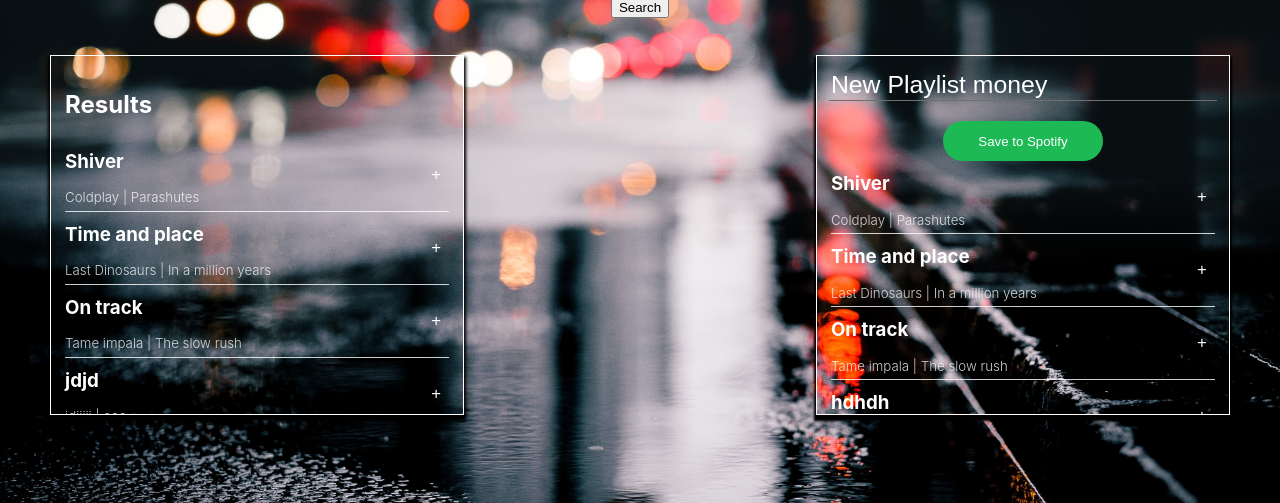
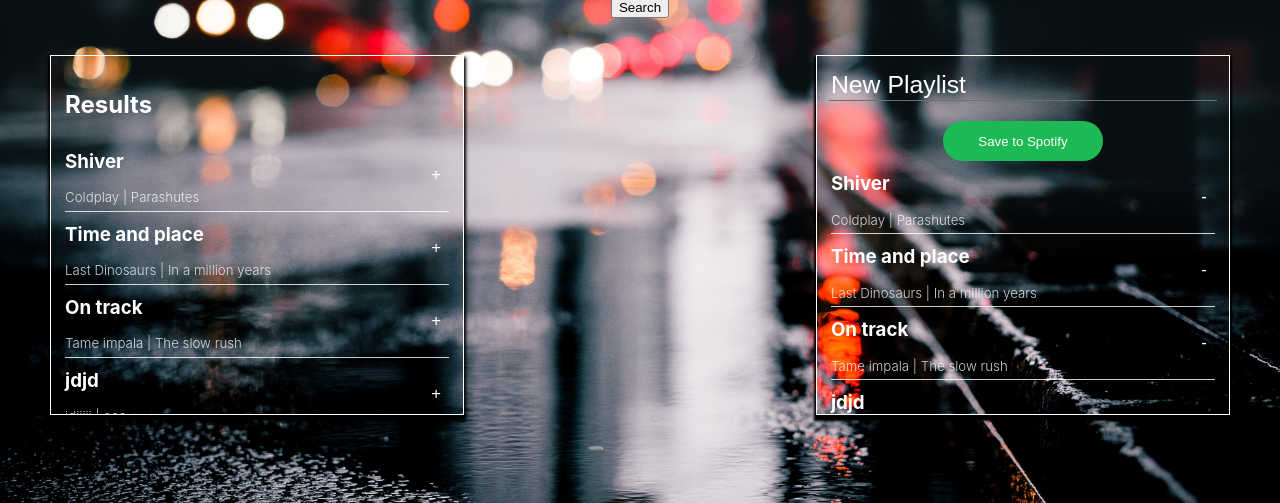
Before and after one commit to leandrocitygear/playlife, a React (Create React App) app: page / in a window 1280 px wide. Shown: the part 207-710 px from the top of the page. Built offline with nearby package versions, Linux system fonts and the light colour scheme.

Commit message:
added savePlaylist name and saving playlist to acount funtions

```diff
--- a/src/Components/App/App.js
+++ b/src/Components/App/App.js
@@ -14,58 +14,84 @@ const [searchResults, setSearchResults] = useState([
     name: 'Shiver',
     artist: 'Coldplay',
     album: 'Parashutes',
+    uri: 'spotify:track:1',
   },
   {
     id: '2',
     name: 'Time and place',
     artist: 'Last Dinosaurs',
     album: 'In a million years',
+    uri: 'spotify:track:2',
   },
   {
     id: '3',
     name: 'On track',
     artist: 'Tame impala',
     album: 'The slow rush',
+    uri: 'spotify:track:3',
   },
   {
     id: '4',
     name: 'jdjd',
     artist: 'jdjjjjj',
     album: 'eee',
+    uri: 'spotify:track:4',
   },
 ]);
-const [playlistName, setPlaylistName] = useState('New Playlist money');
+const [playlistName, setPlaylistName] = useState('New Playlist');
 const [playlistTracks, setPlaylistTracks] = useState([
   {
     id: '1',
     name: 'Shiver',
     artist: 'Coldplay',
     album: 'Parashutes',
+    uri: 'spotify:track:1',
   },
   {
     id: '2',
     name: 'Time and place',
     artist: 'Last Dinosaurs',
     album: 'In a million years',
+    uri: 'spotify:track:2',
   },
   {
     id: '3',
     name: 'On track',
     artist: 'Tame impala',
     album: 'The slow rush',
+    uri: 'spotify:track:3',
   },
   {
     id: '4',
-    name: 'hdhdh',
-    artist: 'fdfdf',
-    album: 'fdfd',
-  }
+    name: 'jdjd',
+    artist: 'jdjjjjj',
+    album: 'eee',
+    uri: 'spotify:track:4',
+  },
 ]);
 
 const addTracksToPlaylist = (track) => {
-  if (playlistTracks.some((savedTracks) => savedTracks.id === track.id)) {
-setPlaylistTracks([...playlistTracks, track])
-  }
+  if (playlistTracks.some((savedTracks) => savedTracks.id === track.id))
+  return
+
+setPlaylistTracks((prevTracks) => [...prevTracks, track])
+};
+
+const removeTracksFromPlaylist = (track) => {
+  setPlaylistTracks((prevTracks) => prevTracks.filter((currentTracks) => currentTracks.id !== track.id));
+};
+
+const updatedPlaylistName = (name) => {
+  setPlaylistName(name);
+};
+
+const savePlaylist = () => {
+  const trackUris = playlistTracks.map((track) => track.uri);
+  savePlaylist(playlistName, trackUris).then(() => {
+    setPlaylistName('New Playlist');
+    setPlaylistTracks([]);
+  })
+
 }
 
   return (
@@ -78,8 +104,10 @@ setPlaylistTracks([...playlistTracks, track])
         playlistName={playlistName}
         setPlaylistName={setPlaylistName}
         playlistTracks={playlistTracks}
+        onRemove={removeTracksFromPlaylist}
+        onNameChange={updatedPlaylistName}
+        onSave={savePlaylist}
         />
-
 
       </div>
     </div>
--- a/src/Components/Playlist/Playlist.js
+++ b/src/Components/Playlist/Playlist.js
@@ -5,14 +5,20 @@ import './Playlist.css';
 import Tracklist from "../Tracklist/Tracklist";
 
 const Playlist = (props) => {
-    const { playlistName, setPlaylistName, playlistTracks } = props;
+    const { playlistName, setPlaylistName, playlistTracks, onNameChange, onSave } = props;
+
+    const handleNameChange = (event) => {
+        onNameChange(event.target.value)
+    };
 
     return (
         <div className='Playlist'>
-            <input type="text" value={playlistName} onChange={(e) => setPlaylistName(e.target.value)}/>
-            <button className='Playlist-save'>Save to Spotify</button>
+            <input type="text" value={playlistName} onChange={handleNameChange}/>
+            <button className='Playlist-save' onClick={onSave}>Save to Spotify</button>
             <Tracklist
-            tracks={props.playlistTracks}
+            tracks={playlistTracks}
+            isRemoval={true}
+            onRemove={props.onRemove}
             />
         </div>
     );
--- a/src/Components/Track/Track.js
+++ b/src/Components/Track/Track.js
@@ -2,11 +2,31 @@ import React from "react";
 import './Track.css';
 
 const Track = (props) => {
-    const { track, onAdd } = props;
+    const { track, onAdd, onRemove, isRemoval } = props;
 
     const handleAddClick = () => {
         onAdd(track);
     };
+
+    const handleRemoveClick = () => {
+        onRemove(track);
+    };
+
+    const renderAction = () => {
+        if (isRemoval) {
+          return (
+            <button className="Track-action" onClick={handleRemoveClick}>
+              -
+            </button>
+          );
+        }
+        return (
+          <button className="Track-action" onClick={handleAddClick}>
+            +
+          </button>
+        );
+      };
+
 
     if (!track) {
         return null;
@@ -20,10 +40,7 @@ const Track = (props) => {
           {props.track.artist} | {props.track.album}
         </p>
             </div>
-            <button className="Track-action" onClick={handleAddClick}>
-                +
-            </button>
-
+        {renderAction()}
         </div>
     )
 };
--- a/src/Components/Tracklist/Tracklist.js
+++ b/src/Components/Tracklist/Tracklist.js
@@ -4,11 +4,12 @@ import './Tracklist.css';
 
 
 const Tracklist = (props) => {
-    const { playlistTracks, onAdd, searchResults} = props;
+    const { playlistTracks, onAdd, onRemove, isRemoval} = props;
 
 if (!props.tracks) {
     return null;
 }
+
 
     return (
         <div className="Tracklist">
@@ -18,10 +19,12 @@ if (!props.tracks) {
                     key={track.id}
                     track={track}
                     onAdd={onAdd}
+                    onRemove={onRemove}
+                    isRemoval={isRemoval}
                     />
                 )
             })}
-<Tracklist playlistTracks={playlistTracks}/>
+
         </div>
     )
 }
```
